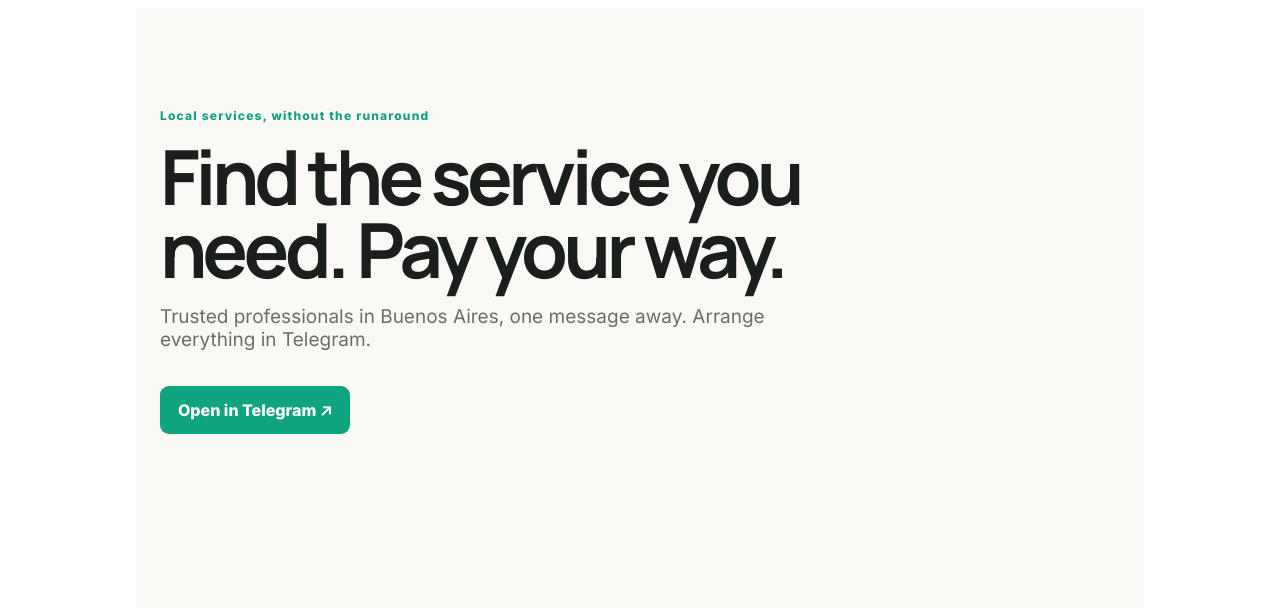
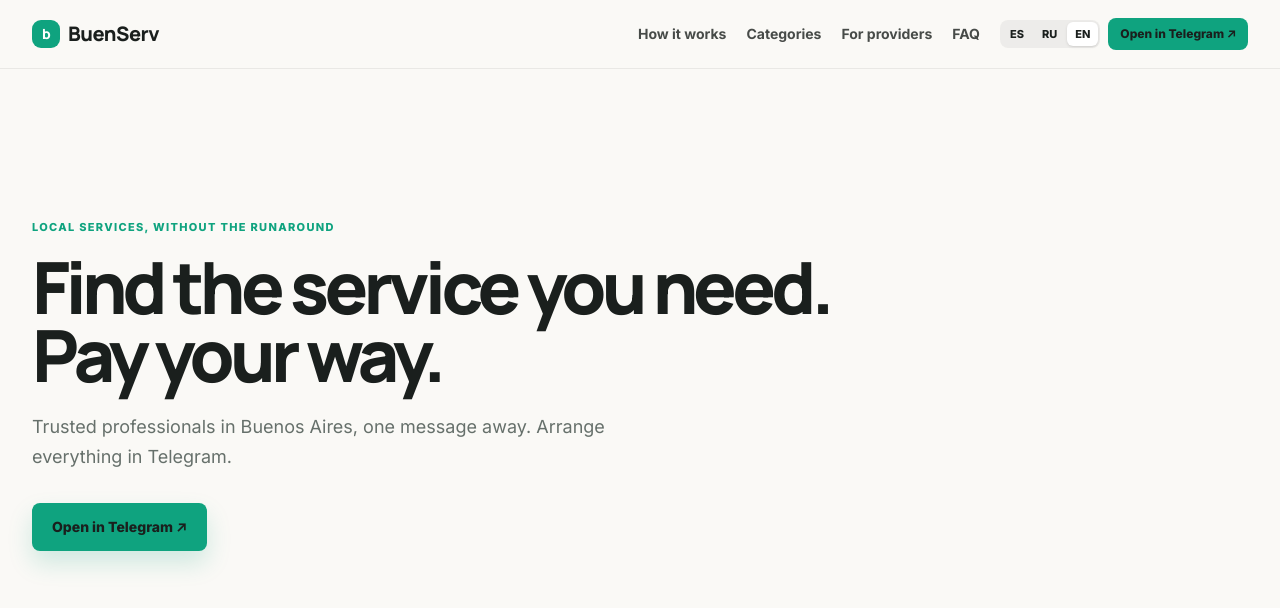
Before and after one commit to akoffice933-maker/buenserv, a Next.js app in the folder apps/web/: page /en in a window 1280 px wide. Shown: the top 608 px of the page. Built offline with nearby package versions, Linux system fonts and the light colour scheme.

Commit message:
Add Tailwind design foundation and shared production header

```diff
--- a/apps/web/package.json
+++ b/apps/web/package.json
@@ -15,15 +15,18 @@
     "@supabase/supabase-js": "^2.49.1",
     "next": "^15.2.0",
     "next-intl": "^4.0.0",
-    "server-only": "^0.0.1",
     "react": "^19.0.0",
     "react-dom": "^19.0.0",
+    "server-only": "^0.0.1",
     "zod": "^3.24.2"
   },
   "devDependencies": {
+    "@tailwindcss/postcss": "^4.3.3",
     "@types/node": "^22.13.10",
     "@types/react": "^19.0.10",
     "@types/react-dom": "^19.0.4",
+    "postcss": "^8.5.26",
+    "tailwindcss": "^4.3.3",
     "typescript": "^5.7.3"
   }
 }
--- /dev/null
+++ b/apps/web/postcss.config.mjs
@@ -0,0 +1,6 @@
+const config = {
+  plugins: {
+    '@tailwindcss/postcss': {}
+  }
+};
+export default config;
--- a/apps/web/src/app/[locale]/layout.tsx
+++ b/apps/web/src/app/[locale]/layout.tsx
@@ -1,3 +1,4 @@
+import '../globals.css';
 import type {Metadata} from 'next';
 import {Inter, Manrope} from 'next/font/google';
 import {hasLocale, NextIntlClientProvider} from 'next-intl';
--- a/apps/web/src/app/[locale]/page.tsx
+++ b/apps/web/src/app/[locale]/page.tsx
@@ -1,13 +1,15 @@
 import {getTranslations} from 'next-intl/server';
+import {SiteHeader} from '@/components/site-header';
 
-export default async function HomePage() {
+export default async function HomePage({params}: {params: Promise<{locale: string}>}) {
+  const {locale} = await params;
   const t = await getTranslations('home');
-  return (
-    <main style={{maxWidth: 960, margin: '0 auto', padding: '96px 24px', fontFamily: 'var(--font-body), system-ui', color: '#1A1F1D', background: '#FAF9F6', minHeight: '100vh'}}>
-      <span style={{color: '#0FA37F', fontWeight: 800, fontSize: 12, letterSpacing: '.1em'}}>{t('eyebrow')}</span>
-      <h1 style={{fontFamily: 'var(--font-display), sans-serif', fontSize: 'clamp(42px,7vw,76px)', lineHeight: '.96', maxWidth: 780, letterSpacing: '-.06em', margin: '16px 0'}}>{t('title')}</h1>
-      <p style={{fontSize: 19, color: '#66706B', maxWidth: 620}}>{t('description')}</p>
-      <a href="https://t.me" style={{display: 'inline-block', marginTop: 16, background: '#0FA37F', color: 'white', borderRadius: 9, padding: '14px 18px', fontWeight: 800, textDecoration: 'none'}}>{t('telegram')}</a>
-    </main>
-  );
+  return <><SiteHeader locale={locale}/><main className="min-h-[calc(100vh-68px)] bg-[radial-gradient(circle_at_88%_12%,#e3f5ed_0,transparent_28%),#FAF9F6]">
+    <section className="mx-auto max-w-7xl px-5 py-24 lg:px-8 lg:py-36">
+      <span className="text-[11px] font-extrabold tracking-[.12em] text-bs-primary uppercase">{t('eyebrow')}</span>
+      <h1 className="font-display mt-4 max-w-4xl text-5xl leading-[.94] font-extrabold tracking-[-.065em] text-bs-ink sm:text-7xl">{t('title')}</h1>
+      <p className="mt-6 max-w-xl text-lg leading-relaxed text-bs-muted">{t('description')}</p>
+      <a href="https://t.me" className="mt-8 inline-flex rounded-lg bg-bs-primary px-5 py-3.5 text-sm font-extrabold text-white no-underline shadow-[0_12px_24px_rgba(15,163,127,.18)] hover:-translate-y-0.5 hover:bg-bs-primary-dark">{t('telegram')}</a>
+    </section>
+  </main></>;
 }
--- /dev/null
+++ b/apps/web/src/app/globals.css
@@ -0,0 +1,22 @@
+@import "tailwindcss";
+
+@theme inline {
+  --color-bs-primary: #0FA37F;
+  --color-bs-primary-dark: #08735A;
+  --color-bs-secondary: #E8703A;
+  --color-bs-ink: #1A1F1D;
+  --color-bs-muted: #66706B;
+  --color-bs-canvas: #FAF9F6;
+  --color-bs-mint: #E4F5EE;
+  --font-sans: var(--font-body);
+  --font-display: var(--font-display);
+}
+
+:root { color-scheme: light; }
+* { box-sizing: border-box; }
+html { background: #FAF9F6; }
+body { margin: 0; min-width: 320px; background: #FAF9F6; color: #1A1F1D; font-family: var(--font-body), ui-sans-serif, system-ui, sans-serif; }
+button, input, select, textarea { font: inherit; }
+a { color: inherit; }
+:focus-visible { outline: 3px solid color-mix(in srgb, #0FA37F 38%, transparent); outline-offset: 3px; }
+@media (prefers-reduced-motion: reduce) { *, *::before, *::after { animation-duration: .01ms !important; animation-iteration-count: 1 !important; scroll-behavior: auto !important; transition-duration: .01ms !important; } }
--- /dev/null
+++ b/apps/web/src/components/site-header.tsx
@@ -0,0 +1,25 @@
+import Link from 'next/link';
+import {getTranslations} from 'next-intl/server';
+
+const locales = ['es', 'ru', 'en'] as const;
+
+export async function SiteHeader({locale}: {locale: string}) {
+  const t = await getTranslations('navigation');
+  return <header className="sticky top-0 z-40 border-b border-black/7 bg-bs-canvas/92 backdrop-blur">
+    <div className="mx-auto flex min-h-17 max-w-7xl items-center gap-5 px-5 lg:px-8">
+      <Link href={`/${locale}`} className="font-display flex items-center gap-2 text-xl font-extrabold tracking-tight no-underline"><span className="grid size-7 place-items-center rounded-[9px] bg-bs-primary text-sm text-white">b</span>BuenServ</Link>
+      <nav aria-label={t('label')} className="ml-auto hidden items-center gap-5 text-sm font-bold text-bs-ink/80 md:flex">
+        <Link href={`/${locale}/how-it-works`}>{t('how')}</Link>
+        <Link href={`/${locale}/categories`}>{t('categories')}</Link>
+        <Link href={`/${locale}/providers`}>{t('providers')}</Link>
+        <Link href={`/${locale}/faq`}>FAQ</Link>
+      </nav>
+      <div className="flex items-center gap-2">
+        <div aria-label={t('language')} className="flex gap-0.5 rounded-lg bg-black/5 p-0.5">
+          {locales.map(item => <Link key={item} href={`/${item}`} className={`rounded-md px-2 py-1 text-[11px] font-extrabold no-underline ${item === locale ? 'bg-white text-bs-ink shadow-sm' : 'text-bs-muted'}`}>{item.toUpperCase()}</Link>)}
+        </div>
+        <a href="https://t.me" className="hidden rounded-lg bg-bs-primary px-3 py-2 text-xs font-extrabold text-white no-underline hover:bg-bs-primary-dark sm:block">{t('telegram')} ↗</a>
+      </div>
+    </div>
+  </header>;
+}
--- a/apps/web/src/messages/en.json
+++ b/apps/web/src/messages/en.json
@@ -1 +1 @@
-{"home":{"eyebrow":"Local services, without the runaround","title":"Find the service you need. Pay your way.","description":"Trusted professionals in Buenos Aires, one message away. Arrange everything in Telegram.","telegram":"Open in Telegram ↗"}}
+{"navigation":{"label":"Main navigation","language":"Language","how":"How it works","categories":"Categories","providers":"For providers","telegram":"Open in Telegram"},"home":{"eyebrow":"Local services, without the runaround","title":"Find the service you need. Pay your way.","description":"Trusted professionals in Buenos Aires, one message away. Arrange everything in Telegram.","telegram":"Open in Telegram ↗"}}
--- a/apps/web/src/messages/es.json
+++ b/apps/web/src/messages/es.json
@@ -1 +1 @@
-{"home":{"eyebrow":"Servicios locales, sin vueltas","title":"Encontrá el servicio que necesitás. Pagá como quieras.","description":"Profesionales de confianza en Buenos Aires, a un mensaje de distancia. Coordiná todo desde Telegram.","telegram":"Abrir en Telegram ↗"}}
+{"navigation":{"label":"Navegación principal","language":"Idioma","how":"Cómo funciona","categories":"Categorías","providers":"Para prestadores","telegram":"Abrir en Telegram"},"home":{"eyebrow":"Servicios locales, sin vueltas","title":"Encontrá el servicio que necesitás. Pagá como quieras.","description":"Profesionales de confianza en Buenos Aires, a un mensaje de distancia. Coordiná todo desde Telegram.","telegram":"Abrir en Telegram ↗"}}
--- a/apps/web/src/messages/ru.json
+++ b/apps/web/src/messages/ru.json
@@ -1 +1 @@
-{"home":{"eyebrow":"Местные услуги — без лишнего","title":"Найдите нужную услугу. Оплачивайте, как удобно.","description":"Проверенные специалисты в Буэнос-Айресе — в одном сообщении. Договоритесь обо всём в Telegram.","telegram":"Открыть в Telegram ↗"}}
+{"navigation":{"label":"Основная навигация","language":"Язык","how":"Как это работает","categories":"Категории","providers":"Исполнителям","telegram":"Открыть в Telegram"},"home":{"eyebrow":"Местные услуги — без лишнего","title":"Найдите нужную услугу. Оплачивайте, как удобно.","description":"Проверенные специалисты в Буэнос-Айресе — в одном сообщении. Договоритесь обо всём в Telegram.","telegram":"Открыть в Telegram ↗"}}
```
Also changed, not shown: 1 other file (tests, documents, lock files or other folders).
